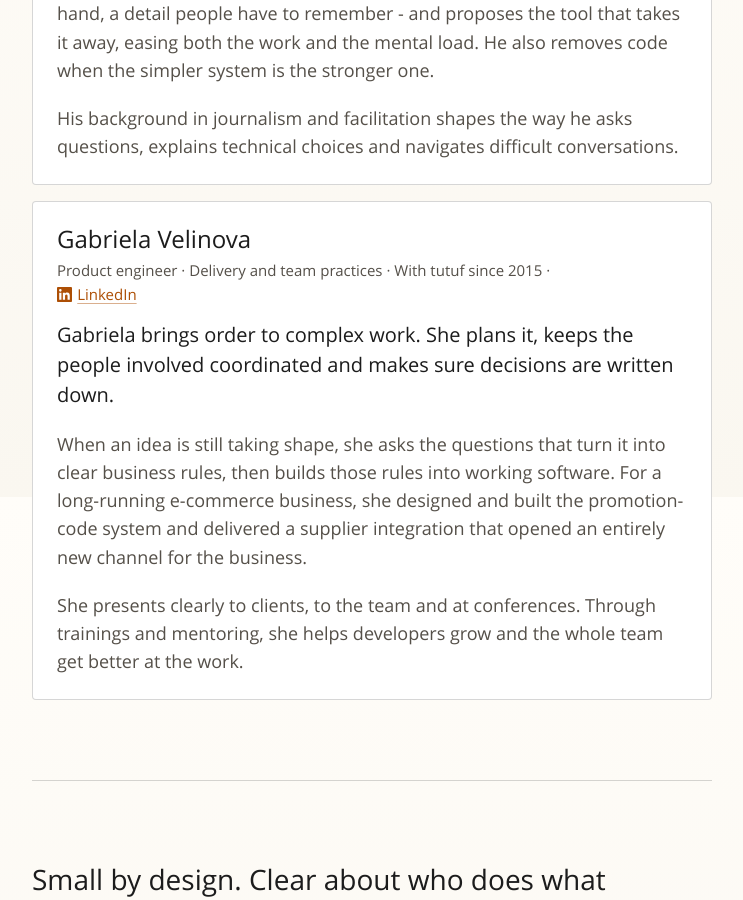
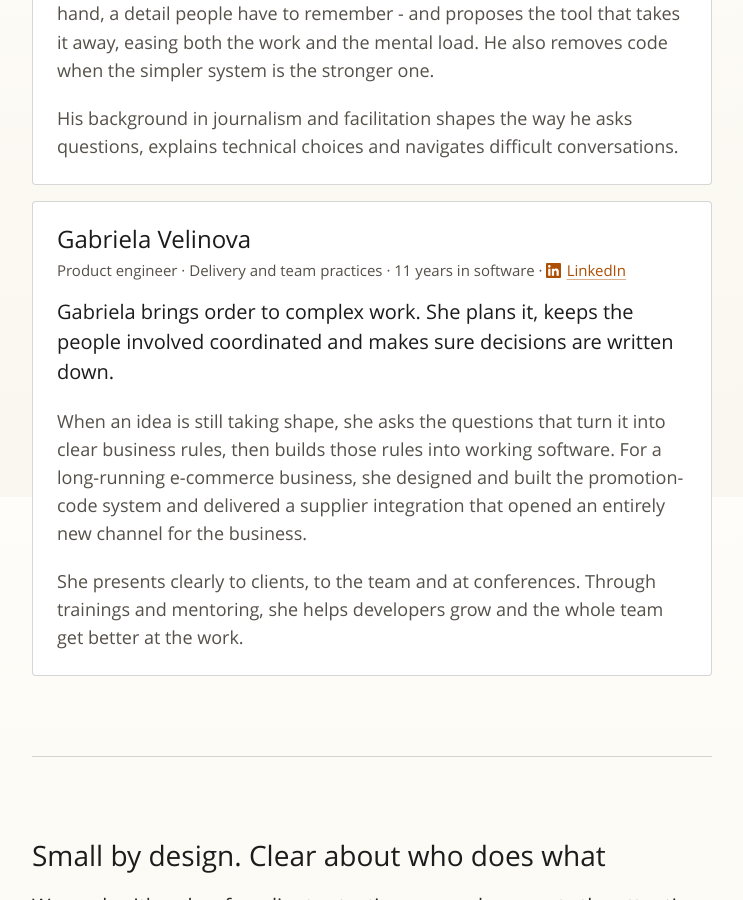
Before and after one commit to tutuf/tutuf.github.io, a Jekyll site: the page built from team.md, in a window 1280 px wide and 900 px high, scrolled down 1303 px. Shown: the whole window, without its empty margins (148-891 px from the left). Built offline with Jekyll 4.4.1, drawn with Linux system fonts in a browser that asks for light colours.

Commit message:
Give Gabriela's role line the same shape as the others
Co-Authored-By: Claude Opus 5.5 <noreply@anthropic.com>

```diff
--- a/team.md
+++ b/team.md
@@ -51,7 +51,7 @@ His background in journalism and facilitation shapes the way he asks questions,
 
 ### Gabriela Velinova
 
-Product engineer · Delivery and team practices · With tutuf since 2015 · [{% include linkedin-icon.html %}LinkedIn](https://www.linkedin.com/in/gabriela-luhova/){: aria-label="Gabriela Velinova on LinkedIn"}
+Product engineer · Delivery and team practices · 11 years in software · [{% include linkedin-icon.html %}LinkedIn](https://www.linkedin.com/in/gabriela-luhova/){: aria-label="Gabriela Velinova on LinkedIn"}
 {: .role}
 
 Gabriela brings order to complex work. She plans it, keeps the people involved coordinated and makes sure decisions are written down.
```
